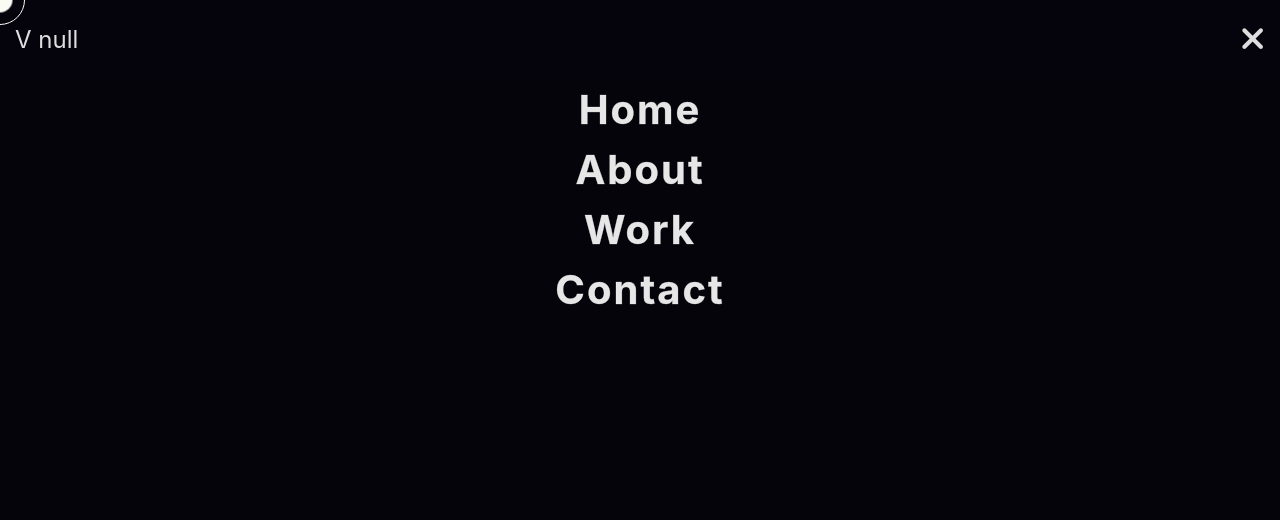
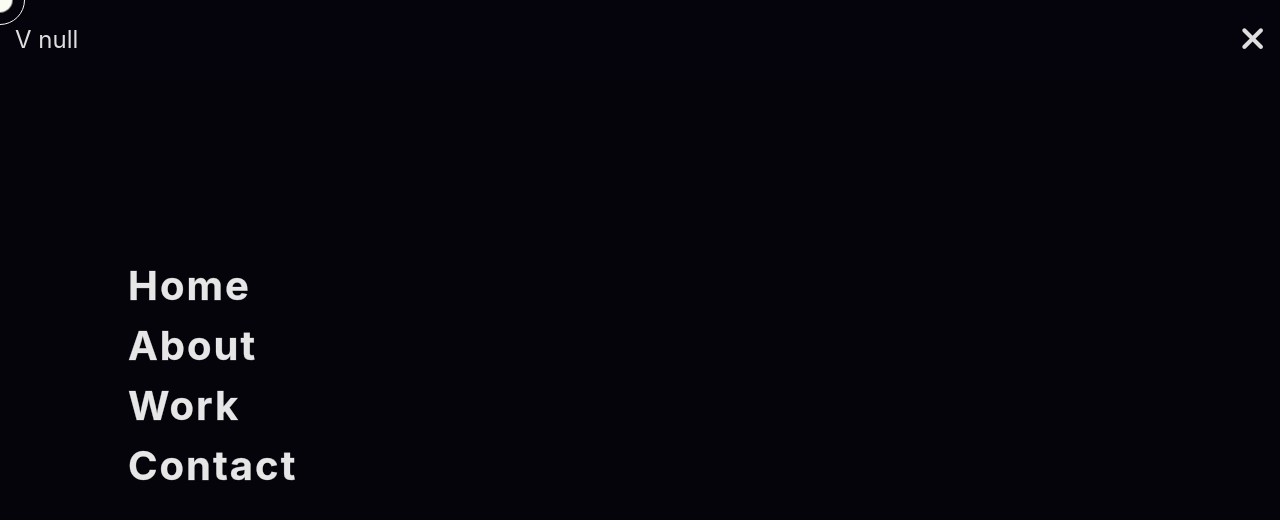
Before and after one commit to Vee-keme/portfolio1, a React (Vite) app: page / in a window 1280 px wide. Both pictures are taken after a click on the element 1250 px from the left and 40 px from the top of the page. Shown: the top 520 px of the page. Built offline with nearby package versions, Linux system fonts and the light colour scheme.

Commit message:
update code

```diff
--- a/src/App.css
+++ b/src/App.css
@@ -188,7 +188,7 @@
 }
 
 /* ----------------------------------------------nav-link-------------------- */
-.nav-links {
+/* .nav-links {
   position: fixed;
   bottom: 0;
   left: 0;
@@ -202,7 +202,24 @@
   padding: 0 10%;
   background-color: #05040b;
   letter-spacing: 2px;
+} */
+.nav-links {
+  display: flex;
+  position: fixed;
+
+  top: 0;
+  left: -100%;
+  height: 100vh;
+  width: 100%;
+  z-index: 10;
+  padding: 60% 0 10% 10%;
+  background-color: #05040b;
+  transition: all 0.8s ease-in-out;
 }
+.nav-links.open {
+  left: 0;
+}
+
 .nav-links li {
   list-style: none;
   font-size: 4em;
@@ -211,18 +228,27 @@
   font-weight: bolder;
   position: relative;
   color: rgba(255, 255, 255, 0.9);
+  text-align: start;
 }
-.nav-links li::before {
-  content: attr(dataText);
-  position: absolute;
-  top: 0;
-  left: 0;
-  color: rgba(255, 255, 255, 0.9);
-  transition: 0.3s linear;
-  clip-path: polygon(0 0, 0 0, 0 100%, 0% 100%);
-}
-.nav-links li:hover::before {
-  clip-path: polygon(0 0, 100% 0, 99% 100%, 0% 100%);
+@media screen and (min-width: 1200px) {
+  .nav-links {
+    padding-top: 90%;
+    /* position: fixed; */
+    /* bottom: 0;
+    left: 0; */
+    height: 100vh;
+    width: 100%;
+    z-index: 10;
+    display: flex;
+
+    flex-direction: column;
+    padding: 20% 10%;
+    background-color: #05040b;
+    letter-spacing: 2px;
+  }
+  .nav-links.open {
+    left: 0;
+  }
 }
 
 /* -----------------------CURSOR--------------------- */
--- a/src/Navbar.jsx
+++ b/src/Navbar.jsx
@@ -1,14 +1,12 @@
 import { useState } from "react";
 import { Link } from "react-router-dom";
 import { words } from "./utils/words";
+import { motion } from "framer-motion";
 
 export default function Navbar() {
   const [isOpen, setIsOpen] = useState(false);
   const [word, setWord] = useState("");
-  // const navId = document.getElementById("NavItems");
-  const navId = document.getElementsByClassName("nav-links");
 
-  // const navLinks1 = navLinks;
   //set navbar button to toggle
   const toggle = () => {
     setIsOpen(!isOpen);
@@ -51,12 +49,16 @@ export default function Navbar() {
       </div>
 
       <div
-        className="nav-links"
+        // className="nav-links"
+        className={`nav-links ${isOpen ? "open" : ""}`}
         style={{
           display: isOpen ? "block" : "none",
+          // left: !isOpen ? -500 : 0,
+          // transform: "left 1s linear",
         }}
         onClick={toggle}
       >
+        {/* console.log() */}
         <ul>
           <li data-text="home">
             <Link to="/">Home</Link>
@@ -72,6 +74,10 @@ export default function Navbar() {
           </li>
         </ul>
       </div>
+      <div className="home-extra"></div>
+      <div className="about-extra"></div>
+      <div className="work-extra"></div>
+      <div className="contact-extra"></div>
     </>
   );
 }
--- a/src/pages/ContactPage.jsx
+++ b/src/pages/ContactPage.jsx
@@ -37,7 +37,7 @@ export default function ContactPage() {
       className="Contactpage"
       initial={{ width: 0 }}
       animate={{ width: "100%" }}
-      exit={{ x: window.innerWidth, transition: { duration: 0.1 } }}
+      exit={{ x: window.innerWidth, transition: { duration: 0.2 } }}
     >
       <section>
         <h2>Contact Me</h2>
```
